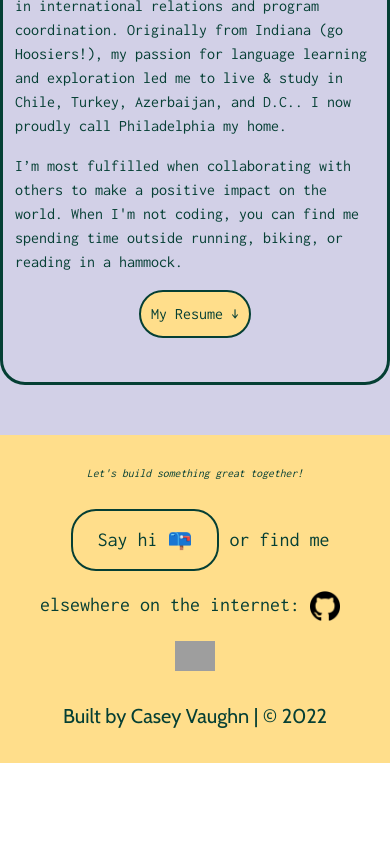
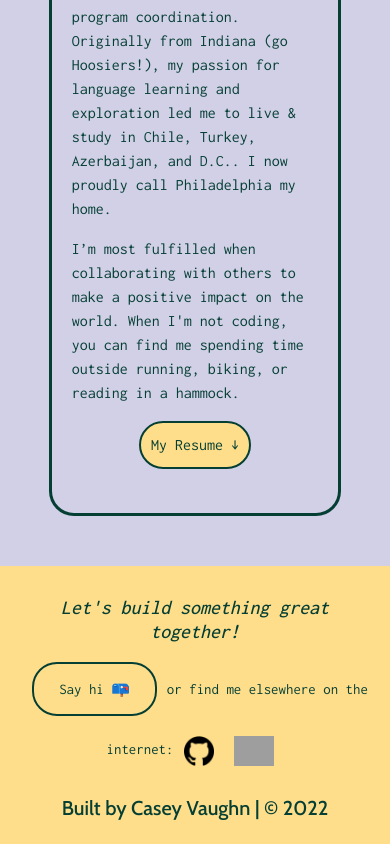
Before and after one commit to caseyvaughn/caseys-portfolio, a React (Create React App) app in the folder client/: page / in a window 390 px wide. Shown: the part 2569-3413 px from the top of the page. Before the commit the page ends 3332 px from the top, so only its background shows below. Built offline with nearby package versions, Linux system fonts and the light colour scheme; grey boxes are pictures that could not be loaded.

Commit message:
made about me mobile responsive

```diff
--- a/client/src/components/AboutMe/AboutMe.css
+++ b/client/src/components/AboutMe/AboutMe.css
@@ -18,14 +18,13 @@
   padding: 20px;
   margin: 20px;
   width: 75%;
+  margin-right: auto;
+  margin-left: auto;
 }
 .aboutme {
-  font-size: 5vw;
+  font-size: calc(30px + 1.5vw); /*use calc to set a minimum font size*/
 }
-.aboutme1 {
-  font-size: 3vw;
-  font-style: italic;
-}
+
 .resume-btn {
   background-color: #ffde8b;
   color: #053f34;
--- a/client/src/components/AboutMe/AboutMe.jsx
+++ b/client/src/components/AboutMe/AboutMe.jsx
@@ -7,7 +7,7 @@ import resume from "../../assets/Casey_Vaughn_Resume.pdf"
 export default function AboutMe() {
   return (
 <div id="aboutme" className="section-div aboutme-div" style={{paddingTop:"100px"}}>
-    <Container className="profile-container">
+    <Container  fluid="false" className="profile-container">
         <h1 className="cabin aboutme" wavy-text="About Me xxx">About Me</h1>
         <div>
       <Row style={{ marginTop: "25px" }}>
--- a/client/src/components/Footer/Footer.css
+++ b/client/src/components/Footer/Footer.css
@@ -2,6 +2,13 @@
   background-color: #ffde8b;
   padding-top: 30px;
   margin-top: 30px;
+}
+.aboutme1 {
+  font-size: calc(14px + 1.5vw); /*use calc to set a minimum font size*/
+  font-style: italic;
+}
+.footer-text {
+  font-size: calc(11px + 1vw);
 }
 .email {
   background-color: #ffde8b;
--- a/client/src/components/Footer/Footer.jsx
+++ b/client/src/components/Footer/Footer.jsx
@@ -6,8 +6,8 @@ import "./Footer.css"
 export default function Footer() {
   return (
     <div className="footer section-div" id="contact">
-      <p className="aboutme1 relative">Let's build something great together!</p>
-      <p style={{fontSize:"20px"}}>
+      <h2 className="aboutme1 relative">Let's build something great together!</h2>
+      <div className="footer-text">
         <a className = "email" href="mailto:caseytvaughn@gmail.com?"> Say hi 📪  </a>
          or find me elsewhere on the internet:
           <a href="https://github.com/caseyvaughn/">
@@ -16,8 +16,8 @@ export default function Footer() {
         <a href="https://www.linkedin.com/in/cvaughn555/">
           <img className = "footer-icon" src={linkedin} alt="linkedin logo"></img>
         </a>
-        <p className="cabin" style={{marginTop:"20px", fontSize:"20px"}}>Built by Casey Vaughn | © 2022</p>
-      </p>
+        <h3 className="cabin" style={{marginTop:"20px", fontSize:"20px"}}>Built by Casey Vaughn | © 2022</h3>
+      </div>
     </div>
   )
 }
--- a/client/src/components/NavBar/NavBar.jsx
+++ b/client/src/components/NavBar/NavBar.jsx
@@ -41,7 +41,7 @@ export default function NavBar() {
               duration: 100,
             })}
             >Contact</Nav.Link>
-            <a style={{ textDecoration: "none", color: "#053f34", marginLeft:"20px", marginTop: "8px" }} classname="resume-link" href={Resume} download>My Resume ↓</a>
+            <a style={{ textDecoration: "none", color: "#053f34", marginLeft:"20px", marginTop: "8px" }} className="resume-link" href={Resume} download>My Resume ↓</a>
         </Nav>
       </Navbar.Collapse>
     </Container>
```
